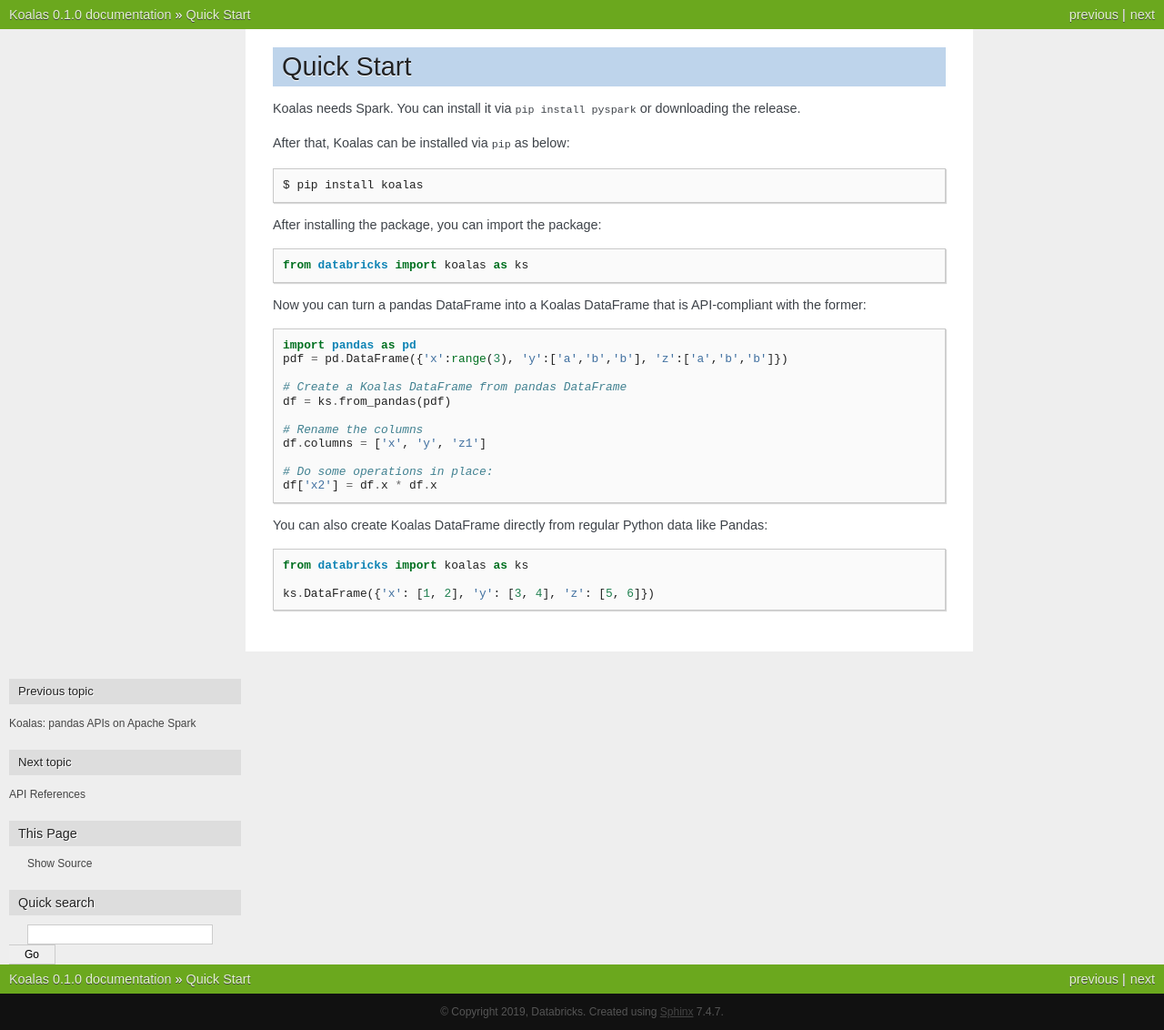
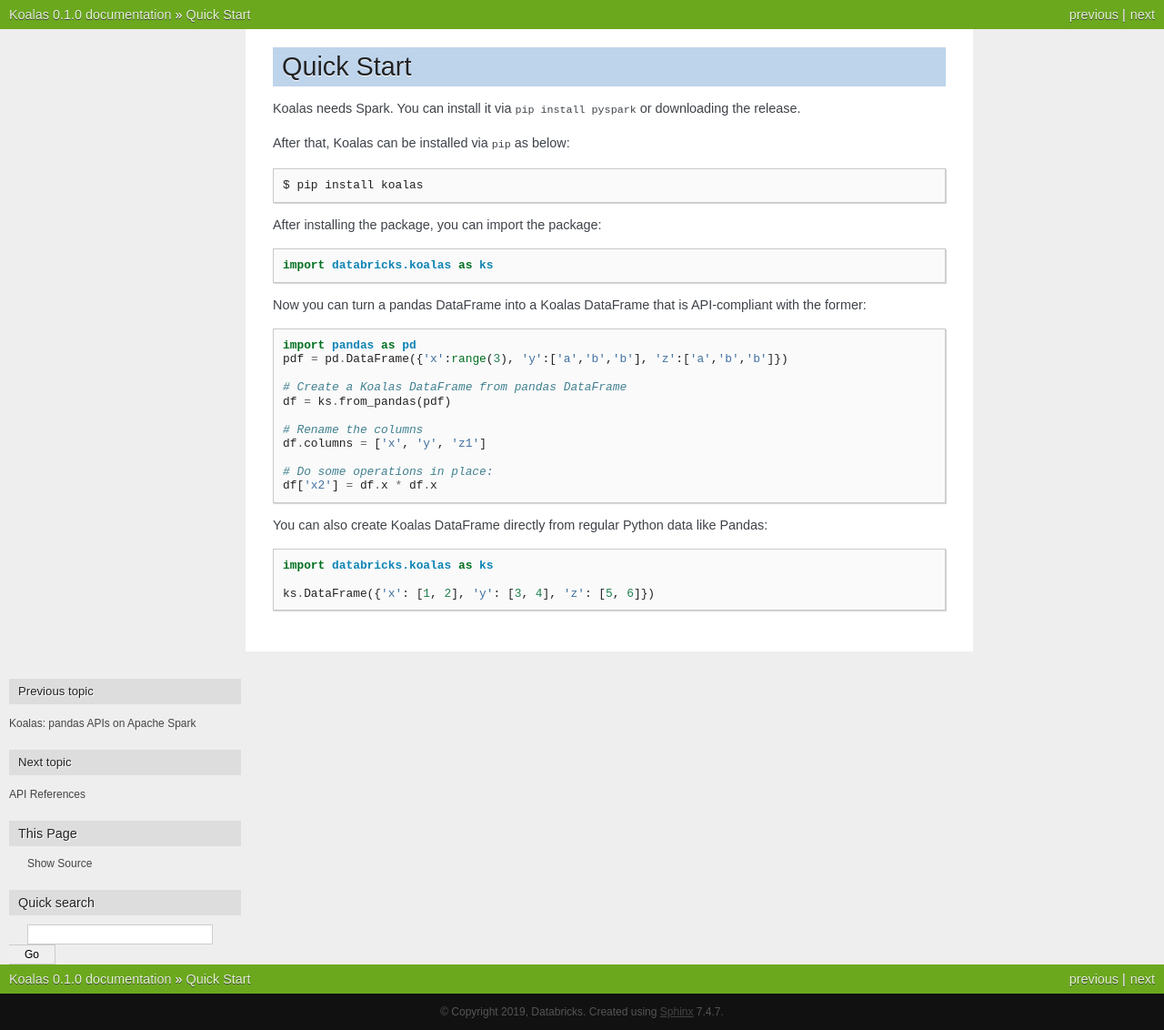
Before and after one commit to databricks/koalas, a Sphinx documentation site: the page built from docs/source/quickstart.rst, in a window 1280 px wide. Shown: the whole page at 91% size. Built offline with Sphinx 7.4.7, drawn with Linux system fonts in a browser that asks for light colours; the version number is read from the project's files by our own code.

Commit message:
Use `import databricks.koalas as ks` style. (#163)

```diff
--- a/docs/source/quickstart.rst
+++ b/docs/source/quickstart.rst
@@ -14,7 +14,7 @@
 
 .. code-block:: python
 
-    from databricks import koalas as ks
+    import databricks.koalas as ks
 
 
 Now you can turn a pandas DataFrame into a Koalas DataFrame that is API-compliant with the former:
@@ -37,6 +37,6 @@
 
 .. code-block:: python
 
-    from databricks import koalas as ks
+    import databricks.koalas as ks
 
     ks.DataFrame({'x': [1, 2], 'y': [3, 4], 'z': [5, 6]})
```
Also changed, not shown: README.md (+1 -1 lines).
